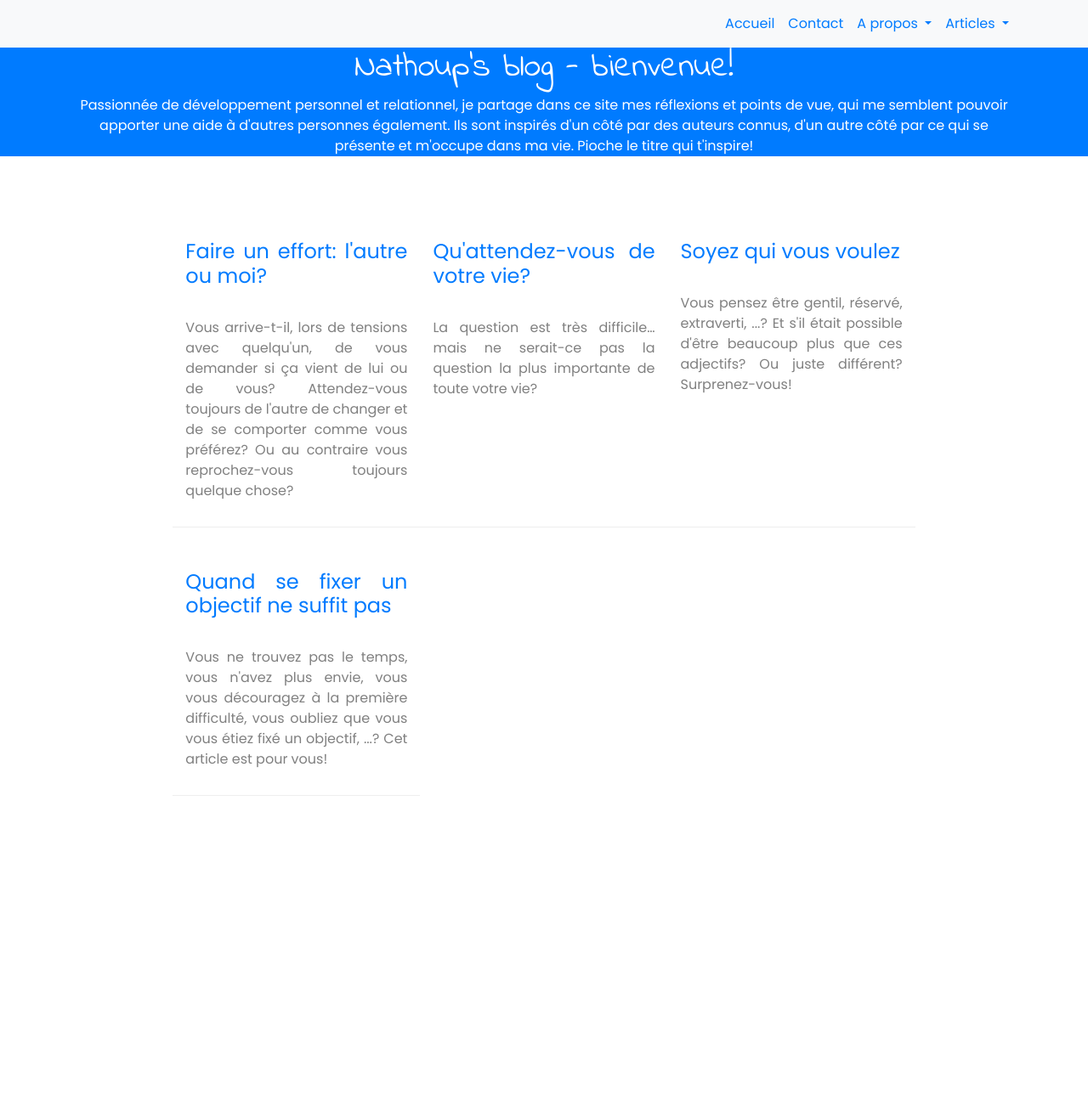
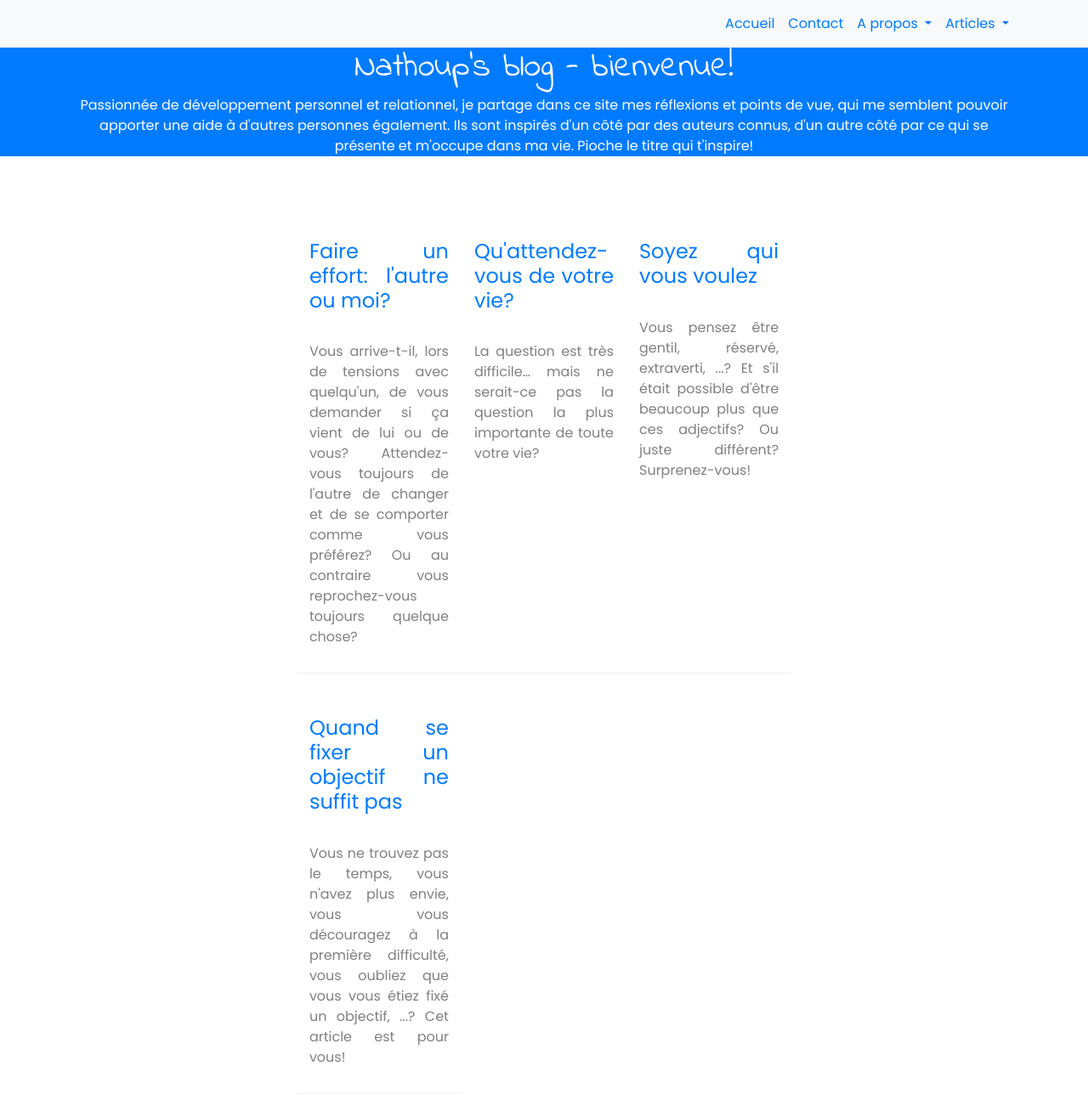
Before and after one commit to OrgaEvolutions/Nathoup.github.io, a Jekyll site: the page built from index.html, in a window 1280 px wide. Shown: the whole page at 85% size. Built offline with Jekyll 4.4.1, drawn with Linux system fonts in a browser that asks for light colours; nearby versions of some CDN libraries; some web fonts are replaced; before the commit the page ends 937 px from its top, so only the background shows below that.

Commit message:
Update default.html

```diff
--- a/_layouts/default.html
+++ b/_layouts/default.html
@@ -62,7 +62,11 @@
 		{% endif %}
 		<br><br>
 
-		{{ content }}
+		<div class="row">
+			<div class="col-md-8 mx-auto">
+				{{ content }}
+			</div>
+		</div>
 
 		<!-- Bootstrap core JavaScript -->
 	    <script src="/js/jquery.min.js"></script>
```
